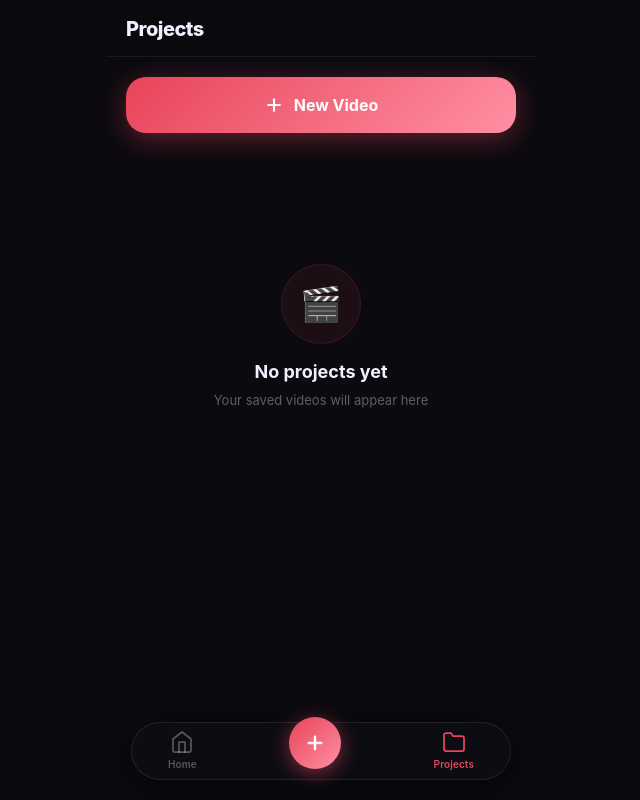
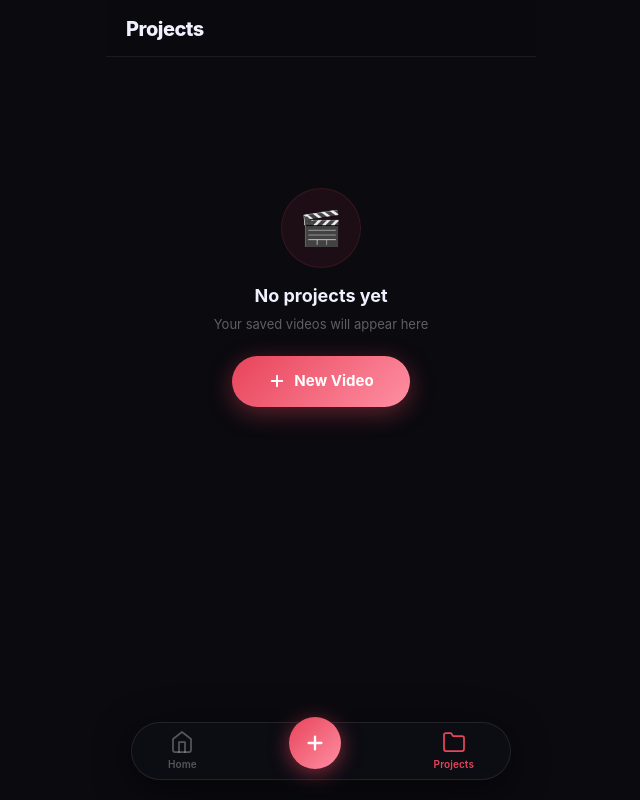
Before and after one commit to thepdm/ClipSpark, a Next.js app: page /projects in a window 1280 px wide. Shown: the whole page, without its empty margins (319-959 px from the left). Built offline with nearby package versions, Linux system fonts and the light colour scheme.

Commit message:
Projects: move New Video button below empty state

```diff
--- a/app/projects/page.tsx
+++ b/app/projects/page.tsx
@@ -55,27 +55,8 @@ export default function ProjectsPage() {
 
       <main style={{ padding: '20px 20px 0' }}>
 
-        {/* New Video button */}
-        <button
-          onClick={() => router.push('/character')}
-          style={{
-            width: '100%', padding: '16px 24px', marginBottom: 24,
-            borderRadius: 20,
-            background: 'linear-gradient(135deg, #E8445A, #FF8FA3)',
-            color: '#fff', fontSize: 16, fontWeight: 700,
-            border: 'none', cursor: 'pointer',
-            boxShadow: '0 6px 28px rgba(232,68,90,0.40)',
-            display: 'flex', alignItems: 'center', justifyContent: 'center', gap: 10,
-          }}
-        >
-          <svg width="20" height="20" viewBox="0 0 24 24" fill="none" stroke="white" strokeWidth={2.5} strokeLinecap="round" strokeLinejoin="round">
-            <line x1="12" y1="5" x2="12" y2="19" /><line x1="5" y1="12" x2="19" y2="12" />
-          </svg>
-          New Video
-        </button>
-
         {projects.length === 0 ? (
-          <div style={{ display: 'flex', flexDirection: 'column', alignItems: 'center', justifyContent: 'center', minHeight: '45svh', textAlign: 'center', gap: 14 }}>
+          <div style={{ display: 'flex', flexDirection: 'column', alignItems: 'center', justifyContent: 'center', minHeight: '55svh', textAlign: 'center', gap: 14 }}>
             <div style={{ width: 80, height: 80, borderRadius: '50%', background: 'rgba(232,68,90,0.08)', border: '1px solid rgba(232,68,90,0.15)', display: 'flex', alignItems: 'center', justifyContent: 'center', fontSize: 34 }}>
               🎬
             </div>
@@ -83,6 +64,23 @@ export default function ProjectsPage() {
               <h2 style={{ fontSize: 18, fontWeight: 700, color: '#F0F0FF', marginBottom: 6 }}>No projects yet</h2>
               <p style={{ fontSize: 13, color: 'rgba(255,255,255,0.35)', lineHeight: 1.5 }}>Your saved videos will appear here</p>
             </div>
+            <button
+              onClick={() => router.push('/character')}
+              style={{
+                marginTop: 8, padding: '14px 36px',
+                borderRadius: 999,
+                background: 'linear-gradient(135deg, #E8445A, #FF8FA3)',
+                color: '#fff', fontSize: 15, fontWeight: 700,
+                border: 'none', cursor: 'pointer',
+                boxShadow: '0 6px 24px rgba(232,68,90,0.40)',
+                display: 'flex', alignItems: 'center', gap: 8,
+              }}
+            >
+              <svg width="18" height="18" viewBox="0 0 24 24" fill="none" stroke="white" strokeWidth={2.5} strokeLinecap="round" strokeLinejoin="round">
+                <line x1="12" y1="5" x2="12" y2="19" /><line x1="5" y1="12" x2="19" y2="12" />
+              </svg>
+              New Video
+            </button>
           </div>
         ) : (
           <div style={{ display: 'flex', flexDirection: 'column', gap: 12 }}>
```
